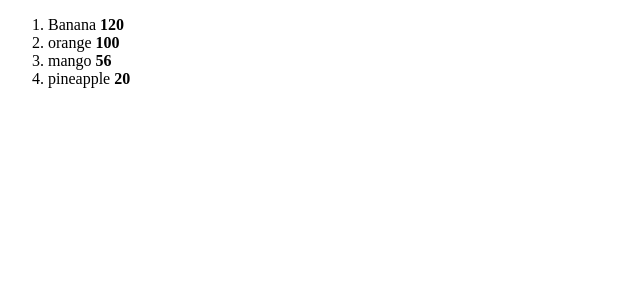
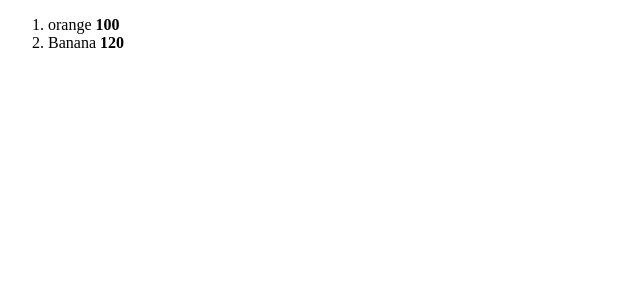
Before and after one commit to VipulBhange711/ReactApp, a React (Vite) app: page / in a window 1280 px wide. Shown: the top 300 px of the page, without its empty margins (0-640 px from the left). Built offline with nearby package versions, Linux system fonts and the light colour scheme.

Commit message:
filter a list with condition

```diff
--- a/src/frutes.jsx
+++ b/src/frutes.jsx
@@ -12,8 +12,10 @@ function Frutes(){
                 // frutes.sort((a,b)=>a.name.localeCompare(b.name));
                 // frutes.sort((a,b)=>b.name.localeCompare(a.name));
                 // frutes.sort((a,b)=>a.calaries - b.calaries);
-                frutes.sort((a,b)=>b.calaries - a.calaries);
-  const myfrutes = frutes.map(frutes => <li key={frutes.id}>{frutes.name}&nbsp;<b>{frutes.calaries}</b></li>);
+                // frutes.sort((a,b)=>b.calaries - a.calaries);
+
+           const filterfrues =     frutes.filter(frutes=>frutes.calaries > 80);
+  const myfrutes = filterfrues.map(frutes => <li key={frutes.id}>{frutes.name}&nbsp;<b>{frutes.calaries}</b></li>);
   return (
     <>
       <ol>{myfrutes}</ol>
```
